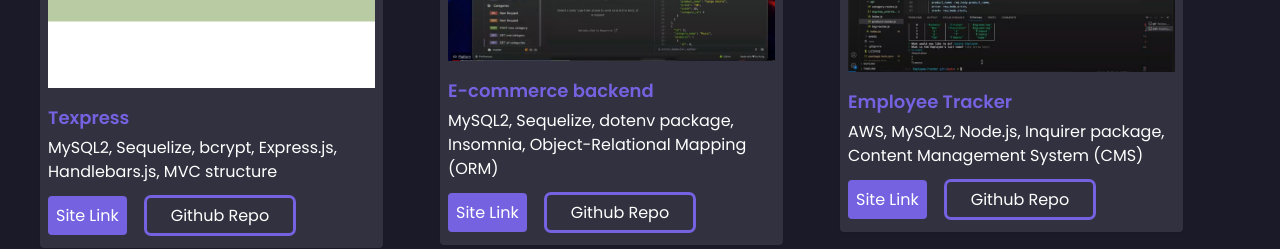
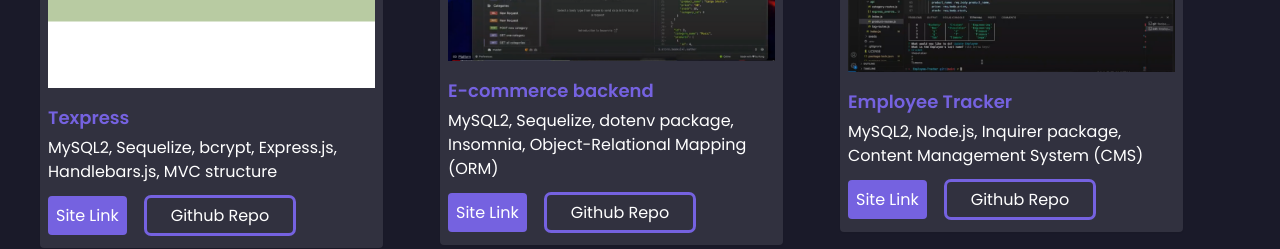
Before and after one commit to connor27allen/Connor-Allen-Portfolio-via-React, a React (Vite) app: page / in a window 1280 px wide. Shown: the part 1460-1709 px from the top of the page. Built offline with nearby package versions, Linux system fonts and the light colour scheme.

Commit message:
project description update

```diff
--- a/src/components/Projects.jsx
+++ b/src/components/Projects.jsx
@@ -54,7 +54,7 @@ const Projects = () => {
     {
       id: 6,
       title: "Employee Tracker",
-      description: "AWS, MySQL2, Node.js, Inquirer package, Content Management System (CMS)",
+      description: "MySQL2, Node.js, Inquirer package, Content Management System (CMS)",
       photo: screenshot_6,
       siteLink: "https://youtu.be/wPaq92bAsE0",
       githubLink: "https://github.com/connor27allen/Employee-Tracker"
```
